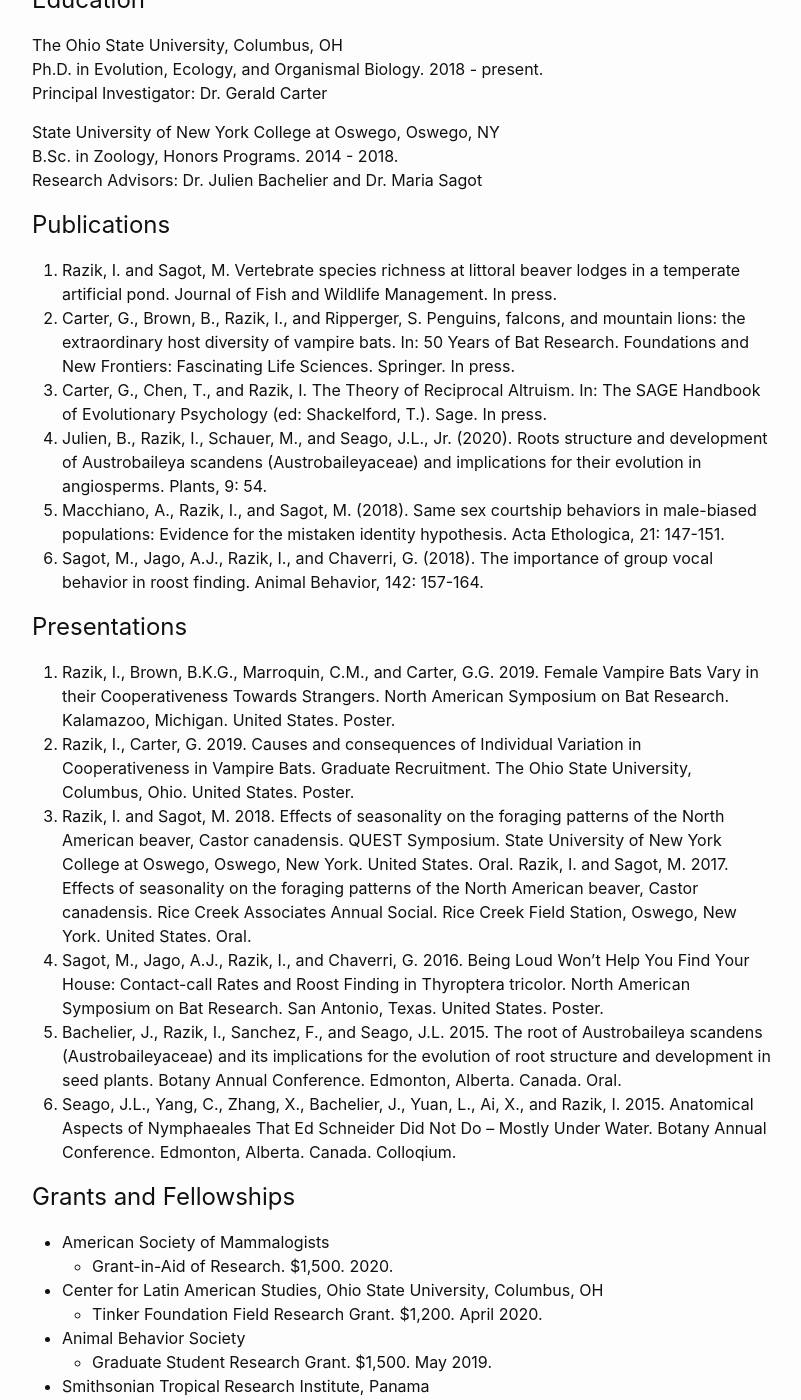
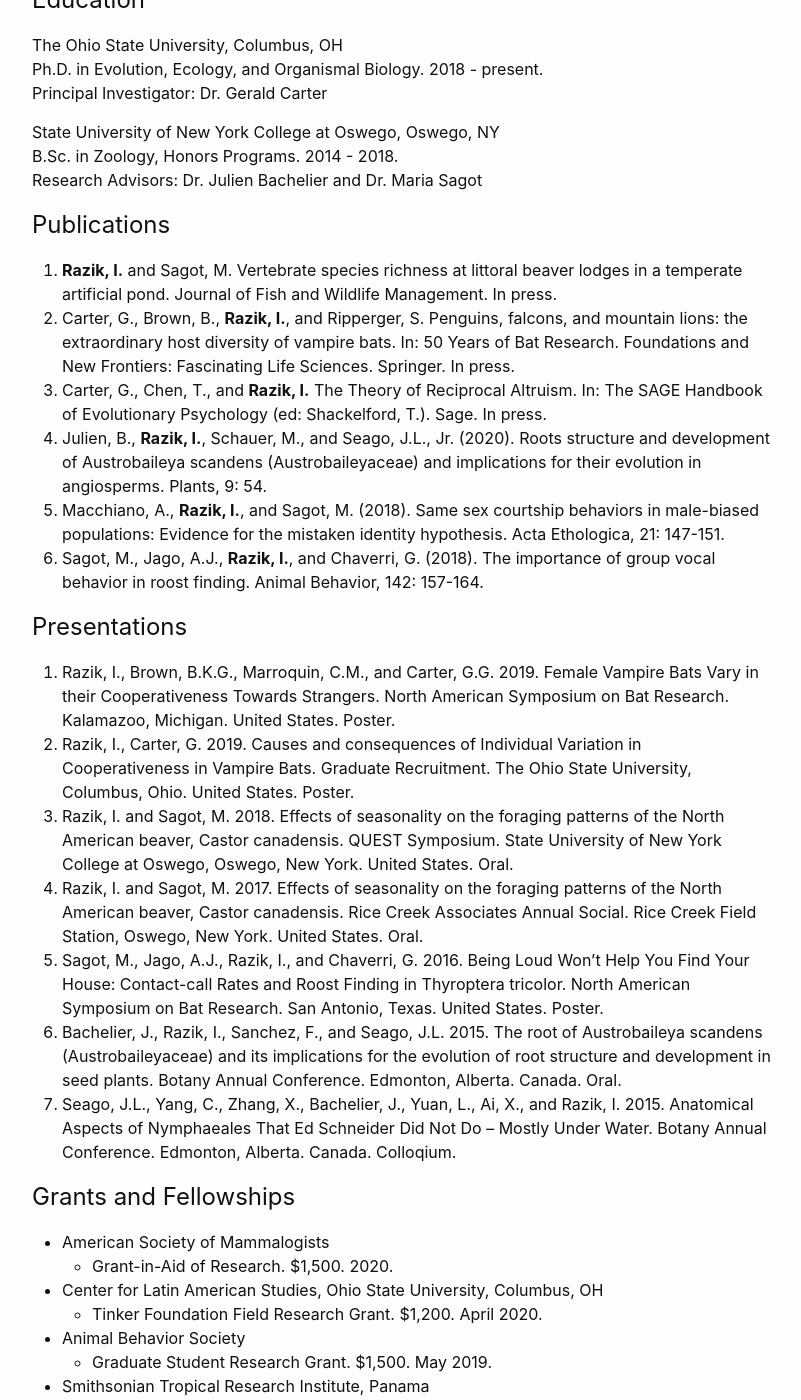
Before and after one commit to imranrazik/imranrazik.github.io, a Jekyll site: the page built from CV.md, in a window 1280 px wide and 1400 px high, scrolled down 418 px. Shown: the whole window, without its empty margins (238-1039 px from the left). Built offline with Jekyll 4.4.1, drawn with Linux system fonts in a browser that asks for light colours; our own code applies the rules of GitHub Pages for plain Markdown files; some of the changed lines change nothing that is shown; some of the changed text lies outside the part shown.

Commit message:
Update CV.md

```diff
--- a/CV.md
+++ b/CV.md
@@ -5,7 +5,7 @@
 ---
 
 # Imran Razik
-Email: razik.2@osu.edu <br/>
+Email: [razik.2@osu.edu](mailto:razik.2@osu.edu) <br/>
 Mail: <br/>
 318 W. 12th Ave. <br/>
 300 Aronoff Laboratory <br/>
@@ -21,21 +21,21 @@
 Research Advisors: Dr. Julien Bachelier and Dr. Maria Sagot
 
 ## Publications
-1. Razik, I. and Sagot, M. Vertebrate species richness at littoral beaver lodges in a temperate artificial pond. Journal of Fish and Wildlife Management. In press.
-2. Carter, G., Brown, B., Razik, I., and Ripperger, S. Penguins, falcons, and mountain lions: the extraordinary host diversity of vampire bats. In: 50 Years of Bat Research. Foundations and New Frontiers: Fascinating Life Sciences. Springer. In press.
-3. Carter, G., Chen, T., and Razik, I. The Theory of Reciprocal Altruism. In: The SAGE Handbook of Evolutionary Psychology (ed: Shackelford, T.). Sage. In press.
-4. Julien, B., Razik, I., Schauer, M., and Seago, J.L., Jr. (2020). Roots structure and development of Austrobaileya scandens (Austrobaileyaceae) and implications for their evolution in angiosperms. Plants, 9: 54.
-5. Macchiano, A., Razik, I., and Sagot, M. (2018). Same sex courtship behaviors in male-biased populations: Evidence for the mistaken identity hypothesis. Acta Ethologica, 21: 147-151.
-6. Sagot, M., Jago, A.J., Razik, I., and Chaverri, G. (2018). The importance of group vocal behavior in roost finding. Animal Behavior, 142: 157-164.
+1. **Razik, I.** and Sagot, M. Vertebrate species richness at littoral beaver lodges in a temperate artificial pond. Journal of Fish and Wildlife Management. In press.
+2. Carter, G., Brown, B., **Razik, I.**, and Ripperger, S. Penguins, falcons, and mountain lions: the extraordinary host diversity of vampire bats. In: 50 Years of Bat Research. Foundations and New Frontiers: Fascinating Life Sciences. Springer. In press.
+3. Carter, G., Chen, T., and **Razik, I.** The Theory of Reciprocal Altruism. In: The SAGE Handbook of Evolutionary Psychology (ed: Shackelford, T.). Sage. In press.
+4. Julien, B., **Razik, I.**, Schauer, M., and Seago, J.L., Jr. (2020). Roots structure and development of Austrobaileya scandens (Austrobaileyaceae) and implications for their evolution in angiosperms. Plants, 9: 54.
+5. Macchiano, A., **Razik, I.**, and Sagot, M. (2018). Same sex courtship behaviors in male-biased populations: Evidence for the mistaken identity hypothesis. Acta Ethologica, 21: 147-151.
+6. Sagot, M., Jago, A.J., **Razik, I.**, and Chaverri, G. (2018). The importance of group vocal behavior in roost finding. Animal Behavior, 142: 157-164.
 
 ## Presentations
 1. Razik, I., Brown, B.K.G., Marroquin, C.M., and Carter, G.G. 2019. Female Vampire Bats Vary in their Cooperativeness Towards Strangers. North American Symposium on Bat Research. Kalamazoo, Michigan. United States. Poster.
 2. Razik, I., Carter, G. 2019. Causes and consequences of Individual Variation in Cooperativeness in Vampire Bats. Graduate Recruitment. The Ohio State University, Columbus, Ohio. United States. Poster.
 3. Razik, I. and Sagot, M. 2018. Effects of seasonality on the foraging patterns of the North American beaver, Castor canadensis. QUEST Symposium. State University of New York College at Oswego, Oswego, New York. United States. Oral.
-Razik, I. and Sagot, M. 2017. Effects of seasonality on the foraging patterns of the North American beaver, Castor canadensis. Rice Creek Associates Annual Social. Rice Creek Field Station, Oswego, New York. United States. Oral.
-4. Sagot, M., Jago, A.J., Razik, I., and Chaverri, G. 2016. Being Loud Won’t Help You Find Your House: Contact-call Rates and Roost Finding in Thyroptera tricolor. North American Symposium on Bat Research. San Antonio, Texas. United States. Poster.
-5. Bachelier, J., Razik, I., Sanchez, F., and Seago, J.L. 2015. The root of Austrobaileya scandens (Austrobaileyaceae) and its implications for the evolution of root structure and development in seed plants. Botany Annual Conference. Edmonton, Alberta. Canada. Oral.
-6. Seago, J.L., Yang, C., Zhang, X., Bachelier, J., Yuan, L., Ai, X., and Razik, I. 2015. Anatomical Aspects of Nymphaeales That Ed Schneider Did Not Do – Mostly Under Water. Botany Annual Conference. Edmonton, Alberta. Canada. Colloqium.
+4. Razik, I. and Sagot, M. 2017. Effects of seasonality on the foraging patterns of the North American beaver, Castor canadensis. Rice Creek Associates Annual Social. Rice Creek Field Station, Oswego, New York. United States. Oral.
+5. Sagot, M., Jago, A.J., Razik, I., and Chaverri, G. 2016. Being Loud Won’t Help You Find Your House: Contact-call Rates and Roost Finding in Thyroptera tricolor. North American Symposium on Bat Research. San Antonio, Texas. United States. Poster.
+6. Bachelier, J., Razik, I., Sanchez, F., and Seago, J.L. 2015. The root of Austrobaileya scandens (Austrobaileyaceae) and its implications for the evolution of root structure and development in seed plants. Botany Annual Conference. Edmonton, Alberta. Canada. Oral.
+7. Seago, J.L., Yang, C., Zhang, X., Bachelier, J., Yuan, L., Ai, X., and Razik, I. 2015. Anatomical Aspects of Nymphaeales That Ed Schneider Did Not Do – Mostly Under Water. Botany Annual Conference. Edmonton, Alberta. Canada. Colloqium.
 
 ## Grants and Fellowships
 - American Society of Mammalogists
```
